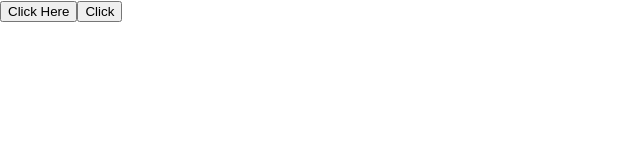
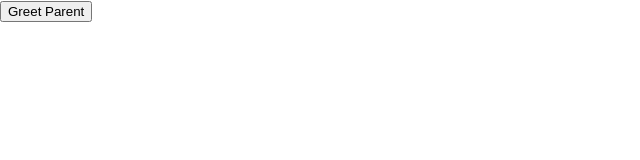
Before and after one commit to Nabeel-Chhipa/react-basics, a React (Create React App) app: page / in a window 1280 px wide. Shown: the top 160 px of the page, without its empty margins (0-640 px from the left). Built offline with nearby package versions, Linux system fonts and the light colour scheme.

Commit message:
parent child components

```diff
--- a/src/App.js
+++ b/src/App.js
@@ -3,11 +3,14 @@ import "./App.css";
 import Greeting from "./components/Greeting";
 import Message from "./components/Message";
 import EventHandler from "./components/EventHandler";
+import ParentComponent from "./components/ParentComponent";
 
 function App() {
   return (
     <div>
-      <EventHandler />
+      <ParentComponent />
+
+      {/* <EventHandler /> */}
 
       {/* <Message /> */}
 
--- /dev/null
+++ b/src/components/ChildComponent.js
@@ -0,0 +1,11 @@
+import React from 'react'
+
+const ChildComponent = (props) => {
+  return (
+    <div>
+        <button onClick={() => props.greetParent('Muhammad Nabeel')}>Greet Parent</button>
+    </div>
+  )
+}
+
+export default ChildComponent
--- /dev/null
+++ b/src/components/ParentComponent.js
@@ -0,0 +1,12 @@
+import React from "react";
+import ChildComponent from "./ChildComponent";
+
+const ParentComponent = () => {
+  const greetParent = (childParameter) => {
+    alert(`Alert from Parent Component ${childParameter}`)
+  };
+
+  return <ChildComponent greetParent={greetParent} />;
+};
+
+export default ParentComponent;
```
